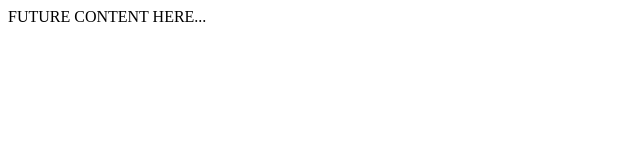
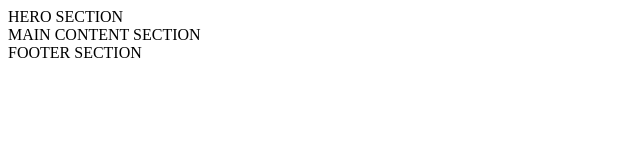
Before and after one commit to mkrivickas/44-grupe-coming-soon, a website: page index.html in a window 1280 px wide. Shown: the whole page, without its empty margins (0-640 px from the left). Drawn offline with Linux system fonts and the light colour scheme.

Commit message:
HTML structure update

```diff
--- a/index.html
+++ b/index.html
@@ -6,6 +6,10 @@
     <title>Coming soon</title>
   </head>
   <body>
-    FUTURE CONTENT HERE...
+    <main>
+      <section>HERO SECTION</section>
+      <section>MAIN CONTENT SECTION</section>
+    </main>
+    <footer>FOOTER SECTION</footer>
   </body>
 </html>
```
